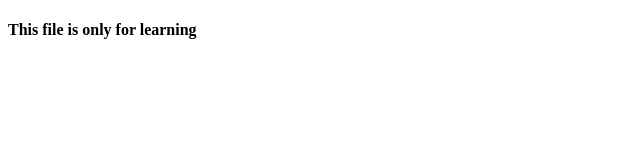
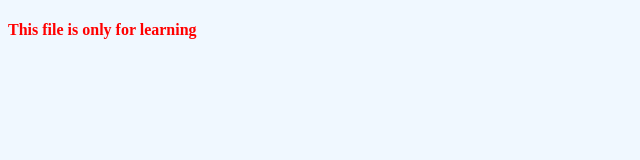
Before and after one commit to jatinjain001/Githubdemo, a plain HTML site: page index.html in a window 1280 px wide. Shown: the whole page, without its empty margins (0-640 px from the left). Drawn offline with Linux system fonts and the light colour scheme.

Commit message:
styles added

```diff
--- a/index.html
+++ b/index.html
@@ -4,6 +4,7 @@
     <meta charset="UTF-8">
     <meta http-equiv="X-UA-Compatible" content="IE=edge">
     <meta name="viewport" content="width=device-width, initial-scale=1.0">
+    <link rel="stylesheet" href="./style.css">
     <title>Document</title>
 </head>
 <body>
--- /dev/null
+++ b/style.css
@@ -0,0 +1,4 @@
+*{
+    color: red;
+    background-color: aliceblue;
+}
```
